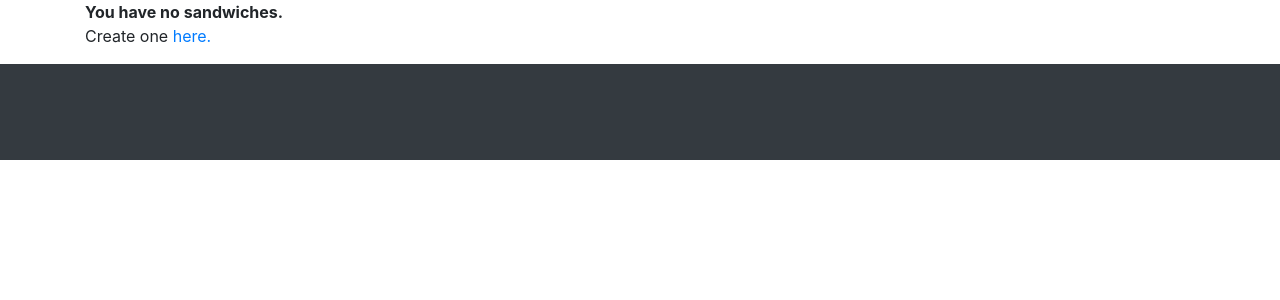
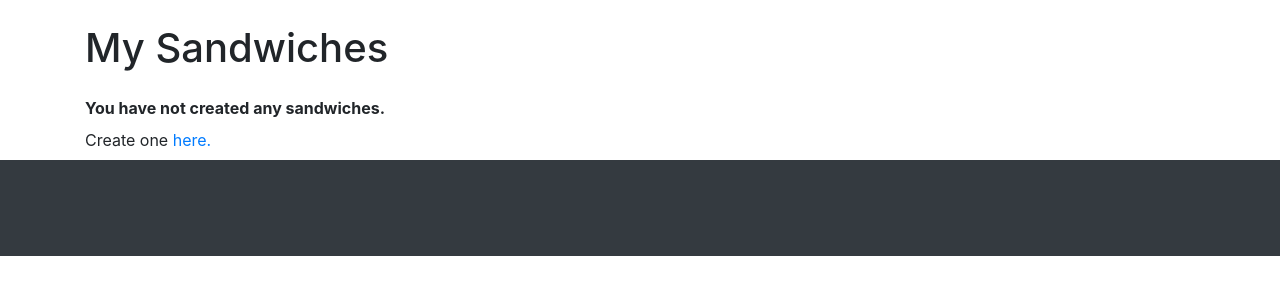
Before and after one commit to 2268563/which-sandwich, a Django app: page /whichsandwich/my_account/my_sandwiches/ in a window 1280 px wide. Shown: the part 56-356 px from the top of the page. Run offline with Django 3.2, Linux system fonts and the light colour scheme; the visitor is signed in with stand-in values (Sample User, id 1); data that the repository does not hold is empty; parts of the project's set-up code (start-up, migrations or seed data) failed here and were passed over; some libraries are stand-ins or nearby versions.

Commit message:
Improve my sandwiches display

```diff
--- a/which_sandwich_project/templates/whichsandwich/my_sandwiches.html
+++ b/which_sandwich_project/templates/whichsandwich/my_sandwiches.html
@@ -7,25 +7,23 @@ My Sandwiches
 {% endblock %}
 
 {% block body_block %}
+<h1 class="my-4">My Sandwiches</h1>
+{% include 'whichsandwich/modal.html' %}
+<div class="row" id="sandwich_display">
+  {% if sandwiches %}
+  {% include 'whichsandwich/sandwich_grid.html' %}
+  {% else %}
 
-<div>
-  {% if my_sandwiches %}
-  <h2>My Sandwiches</h2>
-  <ul>
-    {% for sandwich in my_sandwiches %}
-    <li><a href="{% url 'show_sandwich' sandwich.slug %}">{{ sandwich.name }}</a></li>
-    {% if sandwich.image %}
-    <img src="{{ sandwich.image.url }}" alt="{{ sandwich.name }}" />
-    {% endif %}
-    <li>{{ sandwich.likes }} likes</li>
-    <li>{{ sandwich.dislikes }} dislikes</li>
-    <br/>
-    {% endfor %}
-  </ul>
-  {% else %}
-  <strong>You have no sandwiches.</strong><br/>
-  <p>Create one <a href="{% url 'create_sandwich' %}">here.</a>
+  <div class="col-md-12">
+    <strong class="my-2">You have not created any sandwiches.</strong>
+  </div>
+  <div class="col-md-12">
+    <p class="my-2">Create one <a href="{% url 'create_sandwich' %}">here.</a>
+  </div>
   {% endif %}
 </div>
+{% endblock %}
 
+{% block script_block %}
+<script src="{% static 'js/modal.js' %}"></script>
 {% endblock %}
--- a/which_sandwich_project/whichsandwich/views.py
+++ b/which_sandwich_project/whichsandwich/views.py
@@ -142,12 +142,10 @@ def my_account(request):
 
 @login_required
 def my_sandwiches(request):
-
-    my_sandwiches = Sandwich.objects.filter(creator=request.user)
-
-    context_dict = {'my_sandwiches':my_sandwiches}
-
-    return render(request, 'whichsandwich/my_sandwiches.html',context = context_dict)
+    sandwiches = Sandwich.objects.filter(creator=request.user)
+    context_dict = {'sandwiches': sandwiches}
+    return render(request, 'whichsandwich/my_sandwiches.html',
+            context = context_dict)
 
 @login_required
 def my_favourites(request):
```
